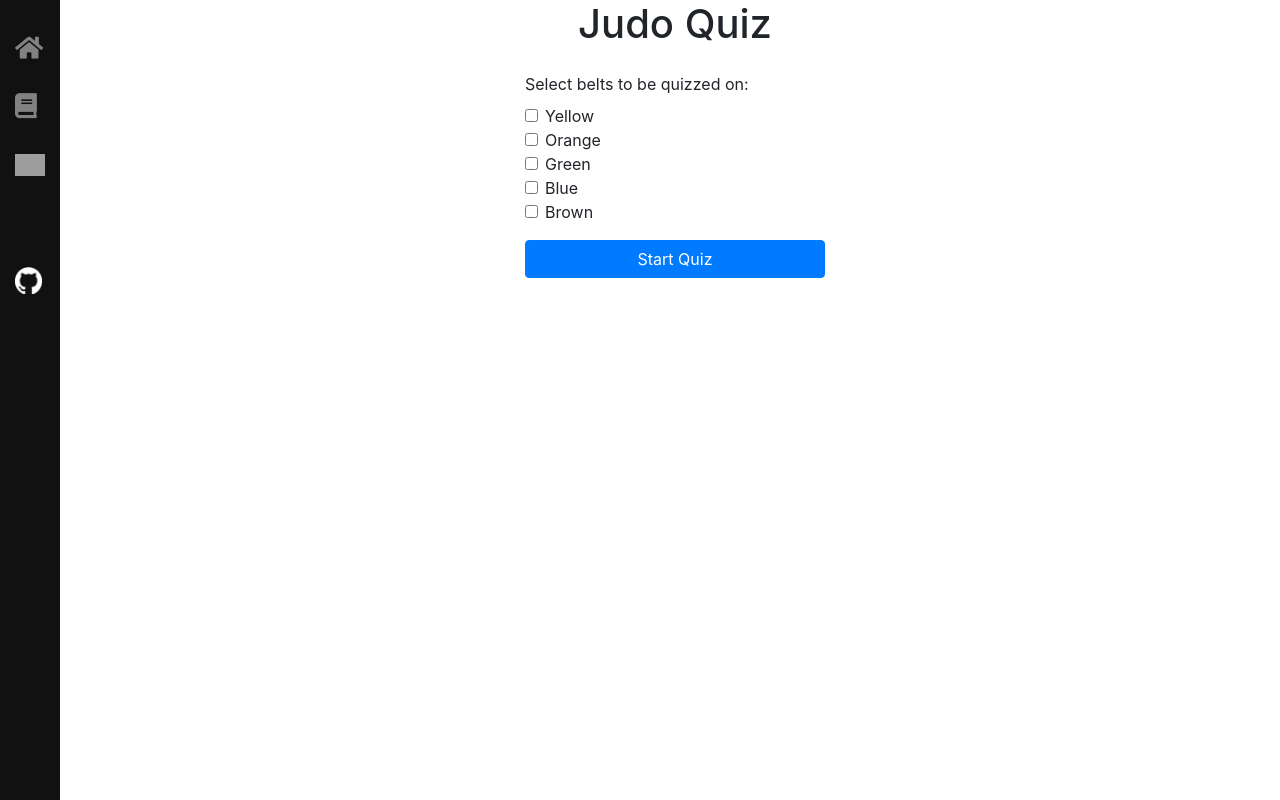
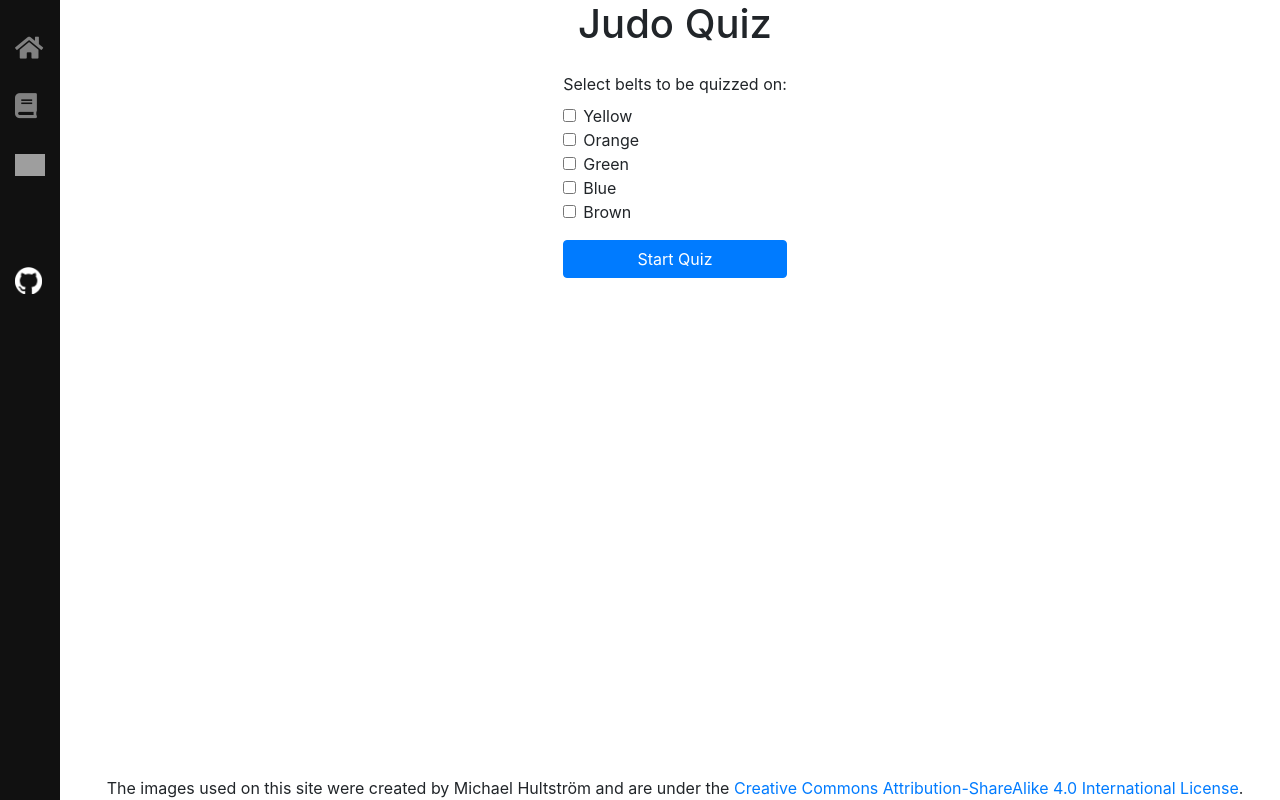
Before and after one commit to Fattigman/judo, a Flask app: page / in a window 1280 px wide. Run offline with Flask 3, Linux system fonts and the light colour scheme; some libraries are stand-ins or nearby versions; grey boxes are pictures that could not be loaded.

Commit message:
Add footer with image attribution

```diff
--- a/templates/index.html
+++ b/templates/index.html
@@ -32,4 +32,18 @@
         </div>
         <button type="submit" class="btn btn-primary btn-block">Start Quiz</button>
     </form>
+    <footer class="sticky-footer" style="text-align: center;">
+        The images used on this site were created by Michael Hultström and are under the
+        <a href="https://creativecommons.org/licenses/by-sa/4.0/" target="_blank">Creative Commons Attribution-ShareAlike 4.0 International License</a>.
+    </footer>
+<style>
+    .sticky-footer {
+        margin-top: auto;
+    }
+    body {
+        display: flex;
+        flex-direction: column;
+        min-height: 100vh;
+    }
+</style>
 {% endblock %}
```
